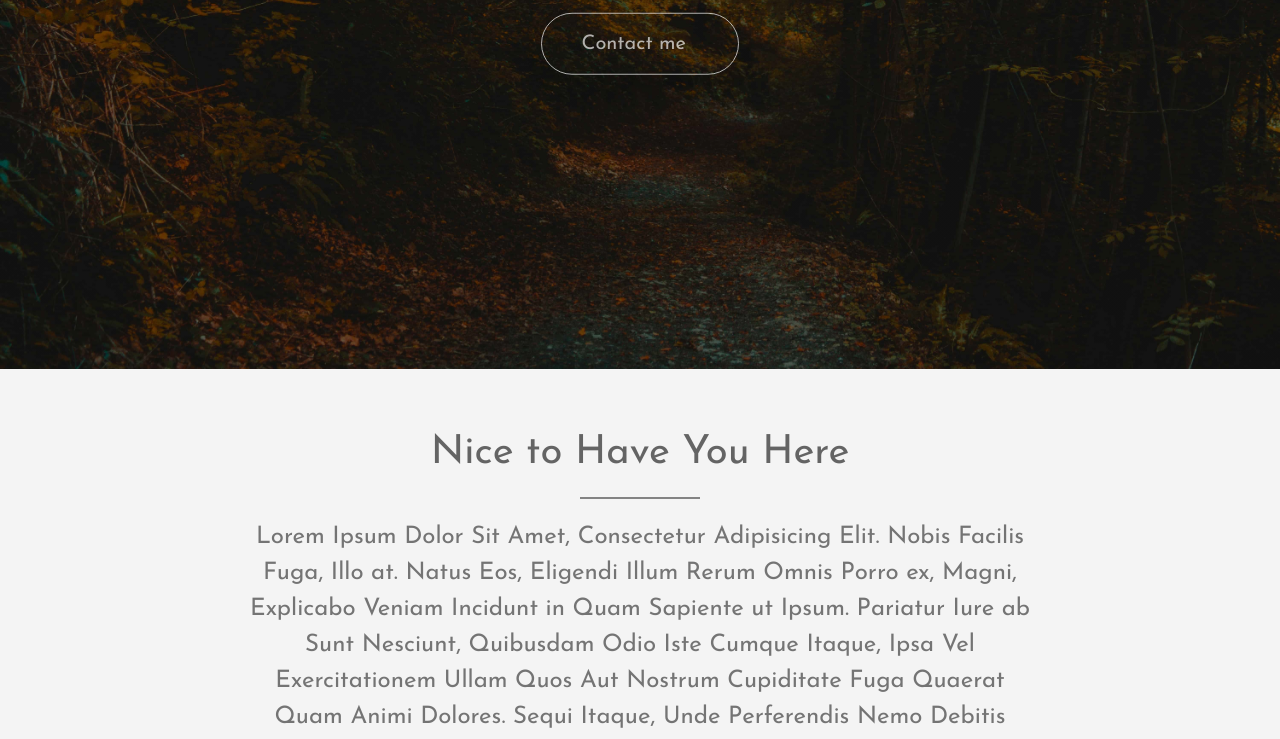
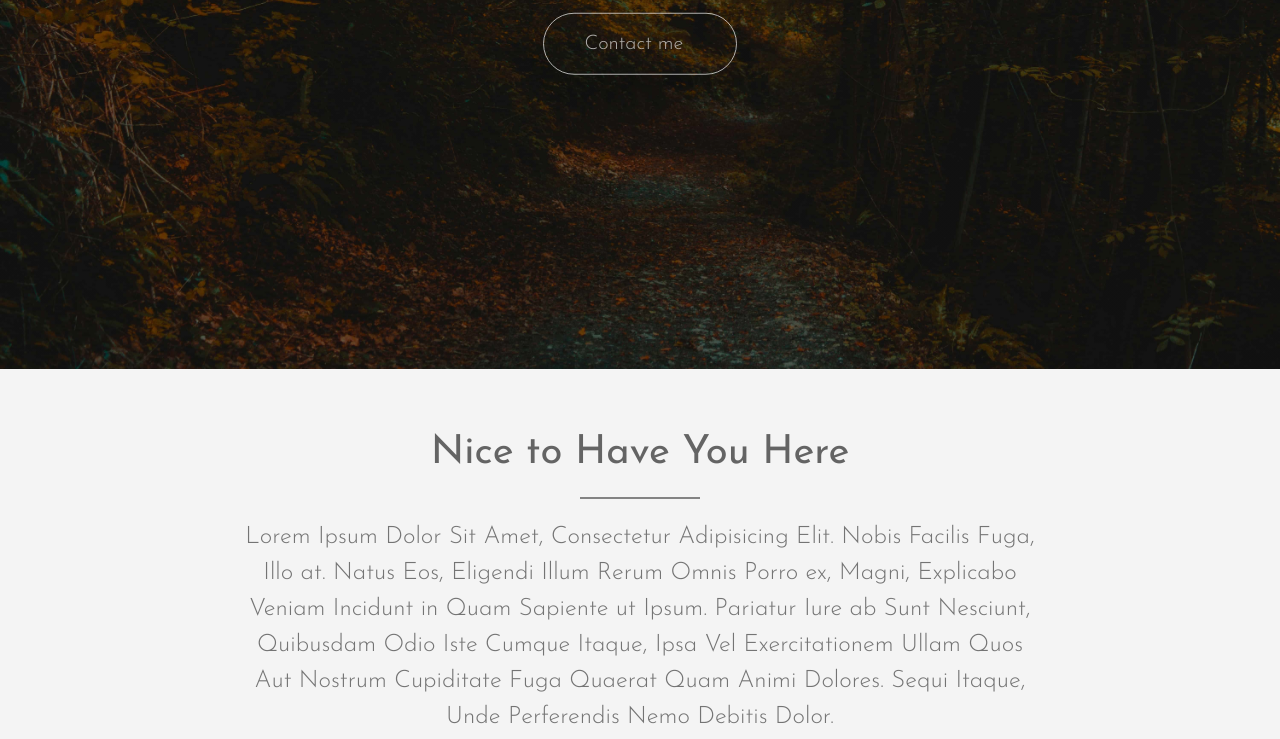
Before and after one commit to BarikQ/old-portfolio, a plain HTML site: page index.html in a window 1280 px wide. Shown: the part 431-1170 px from the top of the page. Drawn offline with nearby package versions, Linux system fonts and the light colour scheme.

Commit message:
Update mainStyle.css

```diff
--- a/mainStyle.css
+++ b/mainStyle.css
@@ -40,8 +40,8 @@ body{
     /* font-family: Tangerine; */
     /* font-family: Asap; */
     /* font-family: Courgette; */
-/*     font-family: Josefin-l; */
-	font-family: Josefin-r;
+	font-family: Josefin-l;
+/* 	font-family: Josefin-r; */
 	font-size: 20px;
 	background-color: black;
 	background-repeat: no-repeat;
```
